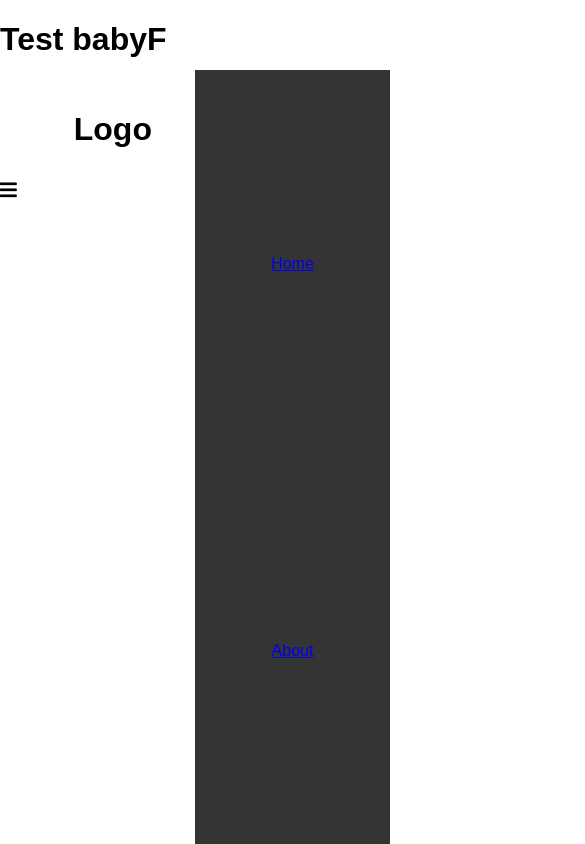
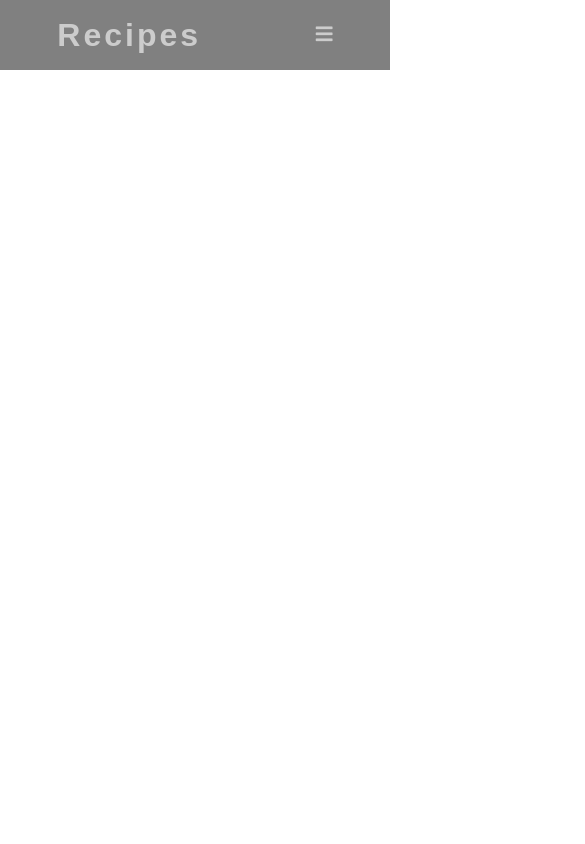
Before and after one commit to StanfordLin/CPSC455, a website built with Parcel: page index.html in a window 390 px wide. Shown: the top 844 px of the page, 585 px wide, since content can reach past the window. Built offline with nearby package versions, Linux system fonts and the light colour scheme.

Commit message:
Working hamburger button

```diff
--- a/index.html
+++ b/index.html
@@ -1,18 +1,22 @@
+<!-- Inspired by tutorial https://medium.com/@adamwojnicki/lets-build-a-simple-responsive-navigation-bar-with-html-css-and-a-little-bit-of-vanilla-js-5abba28da32e
+ -->
+
 <!DOCTYPE html>
-<html>
+<html lang="en">
   <head>
-    <link rel="stylesheet" type="text/css" href="src/styles.css" />
+    <meta charset="UTF-8" />
+    <meta name="viewport" content="width=device-width, initial-scale=1.0" />
+    <meta http-equiv="X-UA-Compatible" content="ie=edge" />
     <link
       rel="stylesheet"
       href="https://use.fontawesome.com/releases/v5.8.1/css/all.css"
     />
-    <title>Parcel Sandbox</title>
-    <h1>Test babyF</h1>
-    <meta charset="UTF-8" />
+    <link rel="stylesheet" href="/src/styles.css" />
+    <title>My Recipes</title>
   </head>
-
+  <body>
     <header>
-    <h1 class="logo">Logo</h1>
+      <h1 class="logo">Recipes</h1>
       <ul class="nav">
         <li class="navlink"><a href="index.html">Home</a></li>
         <li class="navlink"><a href="about.html">About</a></li>
@@ -21,14 +25,6 @@
         <i class="fas fa-bars"></i>
       </div>
     </header>
-
-  <div class="burger">
-    <i class="fas fa-bars"></i>
-  </div>
-
-  <body>
-    <div id="app"></div>
-
-    <!-- <script src="src/index.js"></script> -->
+    <script src="/src/index.js"></script>
   </body>
 </html>
--- a/src/index.js
+++ b/src/index.js
@@ -1,14 +1,13 @@
-import "./styles.css";
+// import "./styles.css";
 
-document.getElementById("app").innerHTML = `
-<h1>Hello Vanilla!</h1>
-<div>
-  We use the same configuration as Parcel to bundle this sandbox, you can find more
-  info about Parcel
-  <a href="https://parceljs.org" target="_blank" rel="noopener noreferrer">here</a>.
-</div>
-`;
-
+// document.getElementById("app").innerHTML = `
+// <h1>Hello Vanilla!</h1>
+// <div>
+//   We use the same configuration as Parcel to bundle this sandbox, you can find more
+//   info about Parcel
+//   <a href="https://parceljs.org" target="_blank" rel="noopener noreferrer">here</a>.
+// </div>
+// `;
 // Selection of HTML objects
 const burger = document.querySelector(".burger i");
 const nav = document.querySelector(".nav");
--- a/src/styles.css
+++ b/src/styles.css
@@ -1,29 +1,40 @@
-body {
-  font-family: sans-serif;
-}
-
-/* Inspired by https://medium.com/@adamwojnicki/lets-build-a-simple-responsive-navigation-bar-with-html-css-and-a-little-bit-of-vanilla-js-5abba28da32e */
-
+/* Inspired by tutorial https://medium.com/@adamwojnicki/lets-build-a-simple-responsive-navigation-bar-with-html-css-and-a-little-bit-of-vanilla-js-5abba28da32e */
 html,
 body {
   margin: 0;
   padding: 0;
+  font-family: Arial, Helvetica, sans-serif;
 }
+
 header {
   width: 100%;
-  height: 100px;
+  height: 70px;
   display: flex;
   align-items: center;
   justify-content: space-around;
+  background: grey;
+  color: #ccc;
 }
+
+.logo {
+  letter-spacing: 3px;
+}
+
 .nav {
   display: flex;
   justify-content: space-around;
   width: 30%;
 }
-.nav li {
+
+.navlink {
   list-style: none;
   margin: 0;
+}
+
+.navlink a {
+  color: #ccc;
+  text-decoration: none;
+  font-size: 1.2em;
 }
 
 .burger {
@@ -39,15 +50,20 @@ header {
     margin: 0;
     background: #343434;
     position: absolute;
-    right: 0;
+    right: -100%;
     top: 70px;
     width: 50%;
     height: calc(100% - 70px);
     flex-direction: column;
     justify-content: space-around;
     padding: 0;
+    transition: all 400ms;
   }
   .navlink {
     text-align: center;
   }
+
+  .nav-active {
+    right: 0;
+  }
 }
```
Lines whose indentation alone changed are shown as unchanged.
